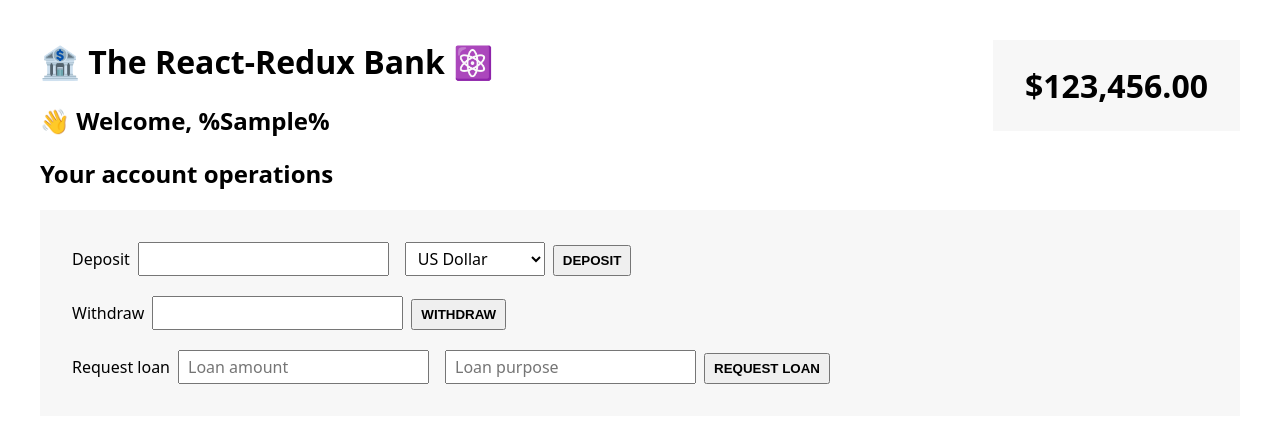
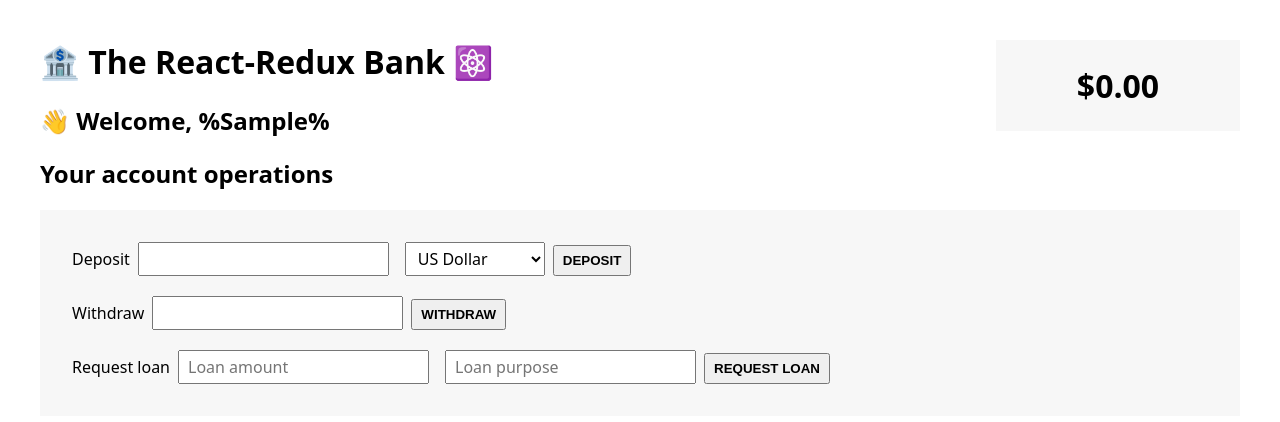
Before and after one commit to ahsanhd/Bank-Account-Redux-intro, a React (Create React App) app: page / in a window 1280 px wide. Both pictures are taken after typing "Sample", "Sample" into the empty fields and a click on the button "CREATE NEW CUSTOMER". Shown: the top 422 px of the page. Built offline with nearby package versions, Linux system fonts and the light colour scheme.

Commit message:
feautre: redux connect legacy way

```diff
--- a/src/features/accounts/BalanceDisplay.js
+++ b/src/features/accounts/BalanceDisplay.js
@@ -1,3 +1,5 @@
+import { connect } from "react-redux";
+
 function formatCurrency(value) {
   return new Intl.NumberFormat("en", {
     style: "currency",
@@ -5,8 +7,14 @@
   }).format(value);
 }
 
-function BalanceDisplay() {
-  return <div className="balance">{formatCurrency(123456)}</div>;
+function BalanceDisplay({ balance }) {
+  return <div className="balance">{formatCurrency(balance)}</div>;
 }
 
-export default BalanceDisplay;
+function mapStatetoProps(state) {
+  return {
+    balance: state.account.balance,
+  };
+}
+
+export default connect(mapStatetoProps)(BalanceDisplay);
```
